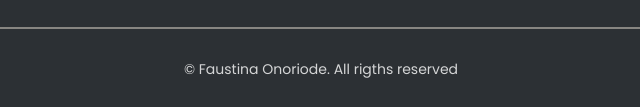
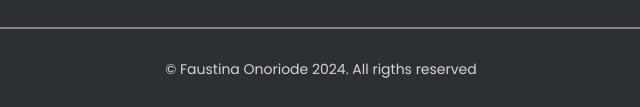
Before and after one commit to Ichiomacode/tina-kitchen, a plain HTML site: page tina's kitchen/index.html in a window 1280 px wide. Shown: the part 3828-3935 px from the top of the page, 319-959 px from the left. Drawn offline with nearby package versions, Linux system fonts and the light colour scheme.

Commit message:
2nd commit

```diff
--- a/tina's kitchen/index.html
+++ b/tina's kitchen/index.html
@@ -1,5 +1,4 @@
 <!DOCTYPE html>
-<!-- Coding by CodingLab | www.codinglabweb.com  -->
 <html lang="en">
   <head>
     <meta charset="UTF-8" />
@@ -475,7 +474,7 @@
           </div>
         </div>
         <div class="footer-copyRight">
-          &#169; Faustina Onoriode. All rigths reserved
+          &#169; Faustina Onoriode 2024. All rigths reserved
         </div>
       </footer>
 
```
